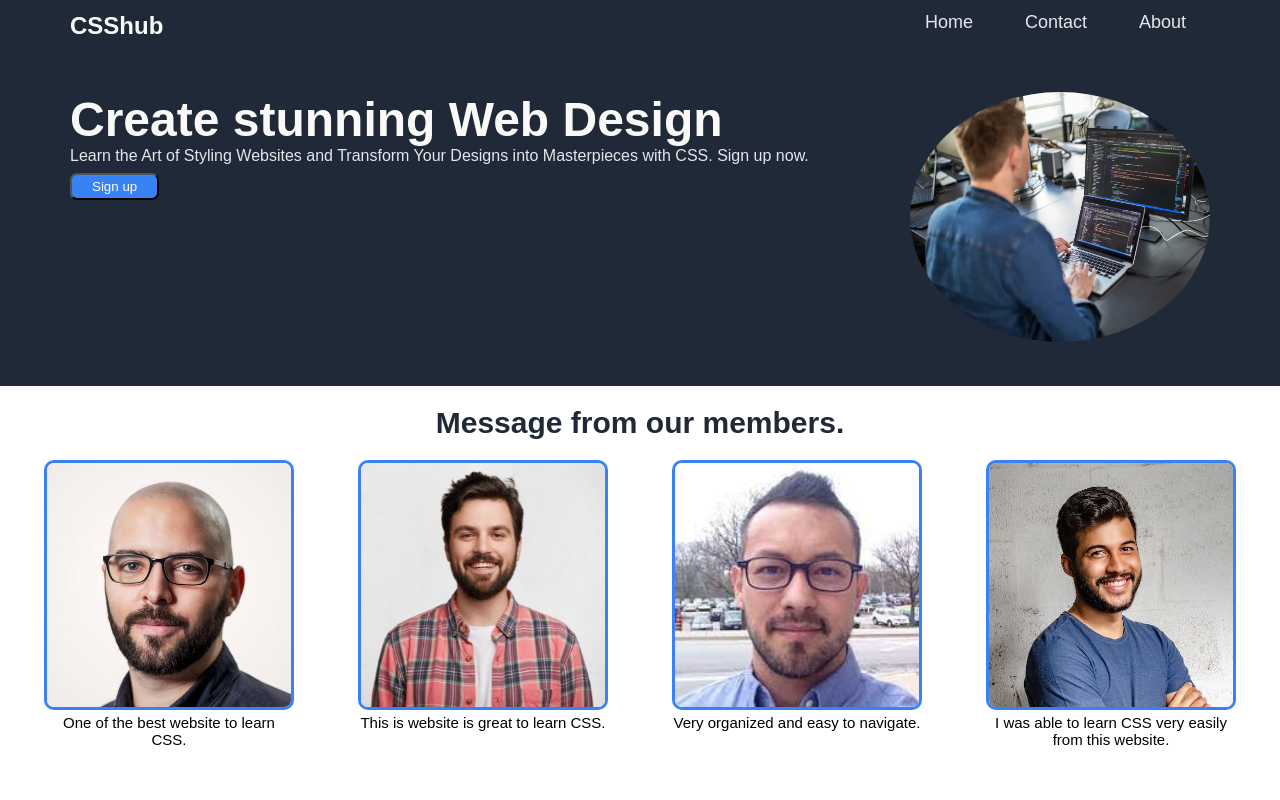
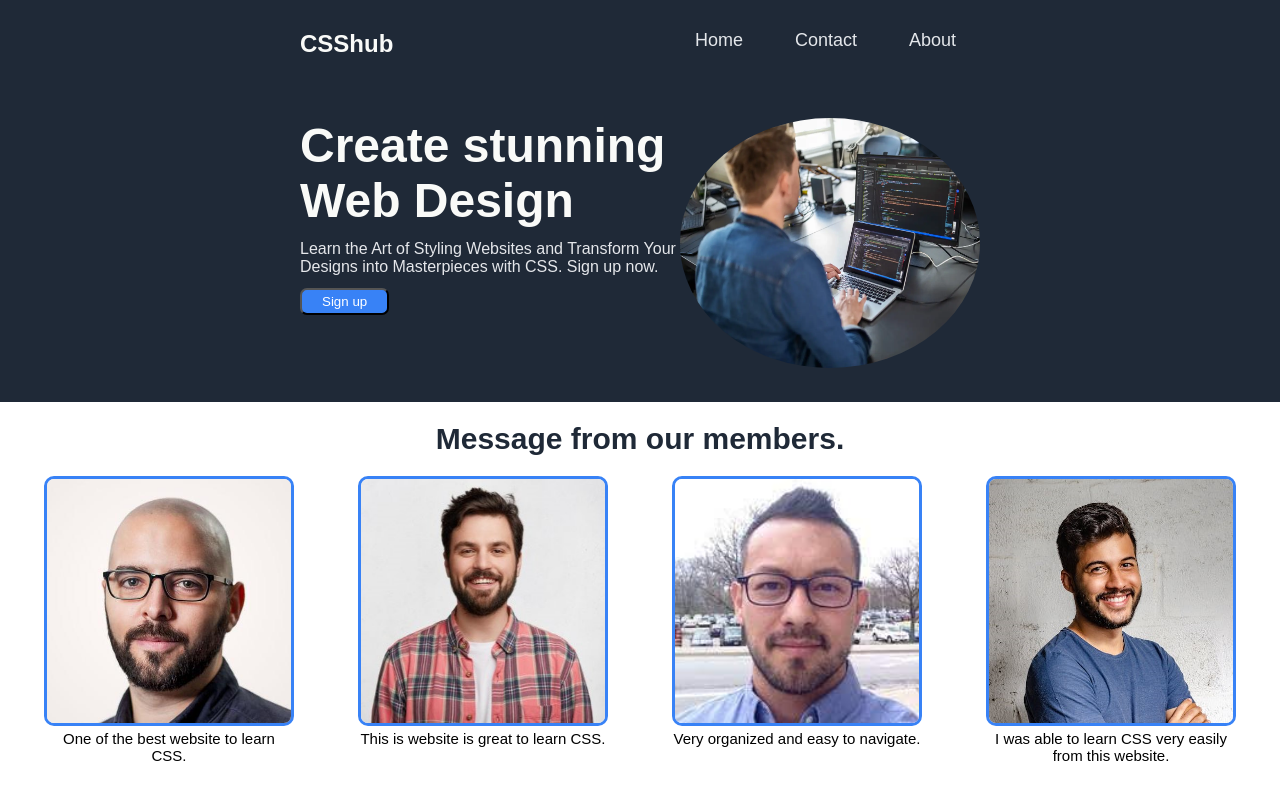
Before and after one commit to benjin7/landing-page, a plain HTML site: page index.html in a window 1280 px wide. Shown: the top 800 px of the page. Drawn offline with Linux system fonts and the light colour scheme.

Commit message:
few changes

```diff
--- a/index.html
+++ b/index.html
@@ -18,7 +18,7 @@
     <div class="main">
             <div>
                 <h2>Create stunning Web Design</h2>
-                <p>Learn the Art of Styling Websites and Transform Your Designs into Masterpieces with CSS. Sign up now.</p>
+                <p id="title">Learn the Art of Styling Websites and Transform Your Designs into Masterpieces with CSS. Sign up now.</p>
                 <button class="sign">Sign up</button>
             </div>
             <div>
--- a/style.css
+++ b/style.css
@@ -9,7 +9,7 @@
     justify-content: space-between;
     background: #1F2937;
     color: #E5E7EB;
-    padding: 12px 70px;;
+    padding: 30px 300px;
 }
 
 .logo{
@@ -38,7 +38,7 @@ li,a {
 .main {
     display: flex;
     background: #1F2937;
-    padding: 40px 70px;
+    padding: 30px 300px;
     justify-content: space-between;;
 }
 
@@ -58,6 +58,10 @@ h3{
     margin: 25px;
 }
 
+#title {
+    margin-top: 12px;
+}
+
 p {
     color: #E5E7EB;
     font-size: 16px;
@@ -69,7 +73,7 @@ p {
     color: white;
     padding: 4px 20px;
     border-radius: 7px;
-    margin-top: 8px;
+    margin-top: 12px;
 }
 
 .title {
```
